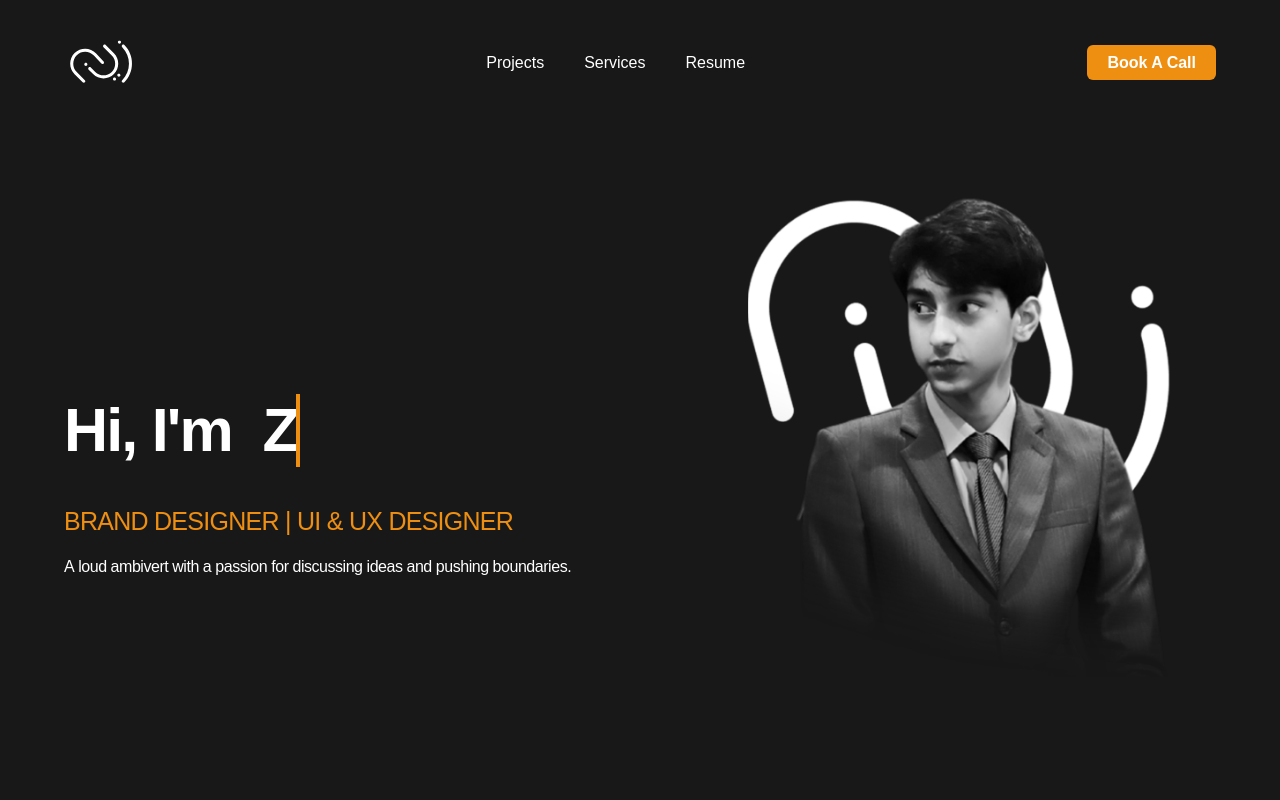
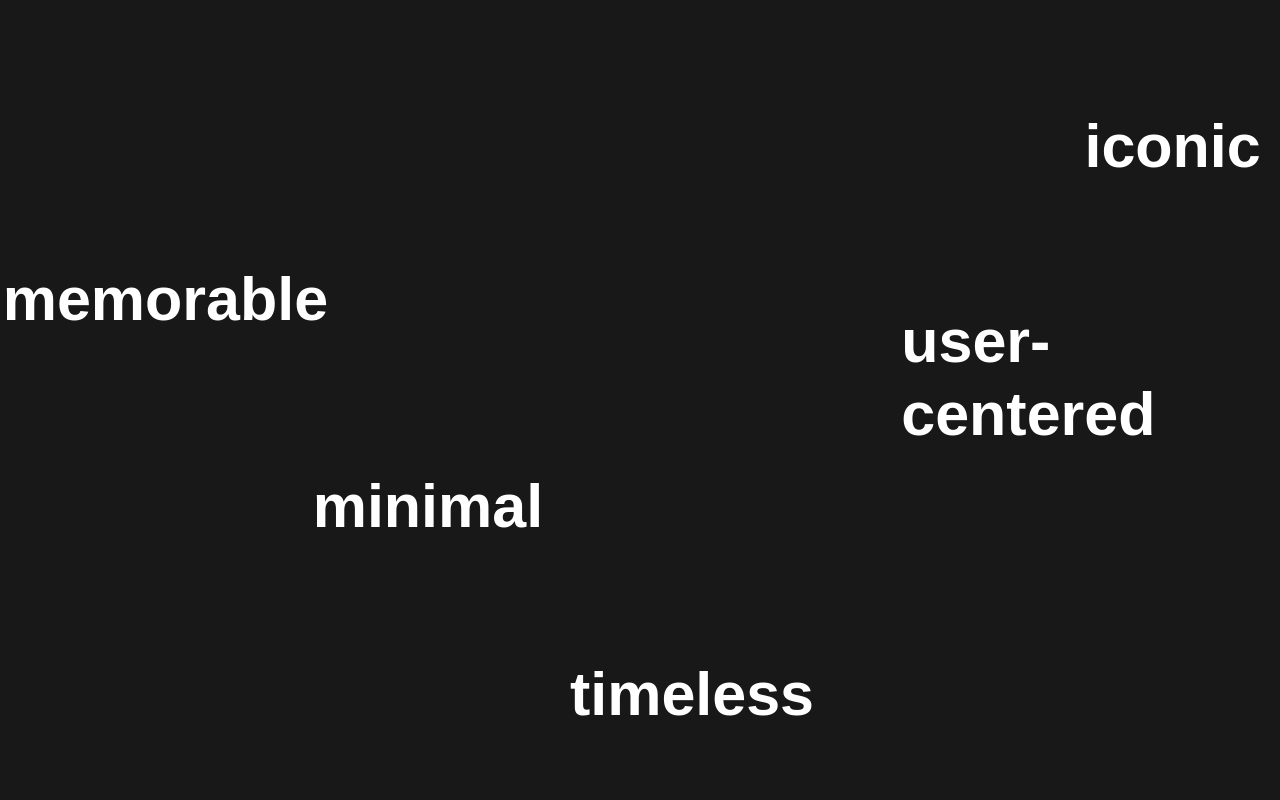
Before and after one commit to ZainAbbas97/learn-next, a Next.js app: page / in a window 1280 px wide. Shown: the top 800 px of the page. Built offline with nearby package versions, Linux system fonts and the light colour scheme; a web font is replaced by a local one.

Commit message:
form deactivation

```diff
--- a/components/molecules/MirageContactForm.tsx
+++ b/components/molecules/MirageContactForm.tsx
@@ -72,7 +72,7 @@ export default function MirageContactForm({ className, activeTag }: Props) {
         e.preventDefault();
         setIsLoading(true);
         fetch(
-          "https://us-central1-atoro-api.cloudfunctions.net/api/atoro-contact",
+          // "https://us-central1-atoro-api.cloudfunctions.net/api/atoro-contact",
           // "http://127.0.0.1:5001/atoro-api/us-central1/api/atoro-contact",
           {
             method: "POST",
--- a/components/templates/Portfolio.tsx
+++ b/components/templates/Portfolio.tsx
@@ -37,7 +37,7 @@ type singleProjectProps = {
 
   return (
     <div
-      className={`grid grid-cols-2 sm:grid-cols-3 md:auto-rows-[50vh] auto-rows-[33vh]  my-0 ${className}`}
+      className={`grid grid-cols-2 sm:grid-cols-4 sm:grid-rows-4 md:auto-rows-[50vh] auto-rows-[35vh]  my-0 ${className}`}
     >
       {pdata.map((data, index) => (
         <button
@@ -88,7 +88,7 @@ const Projects = () => {
           {
             title: "Atoro",
             description: "Brand Identity | Website Design",
-            className: "bg-[#111111]",
+            className: "bg-[#111111] grid-2",
             image: "Atoro",
             href: "https://www.behance.net/gallery/162313635/Atoro-Brand-Identity-Design",
           },
@@ -140,67 +140,3 @@ const Projects = () => {
 };
 
 export default Projects;
-
-{
-  /* <SingleProject
-        primary={[
-          {
-            title: "Atoro",
-            description: "Brand Identity | Website Design",
-            className: "bg-[#111111]",
-            // image: "/Images/Atoro",
-            image: "Atoro",
-            href: "https://www.behance.net/gallery/162313635/Atoro-Brand-Identity-Design",
-          },
-          {
-            title: "Mirage",
-            description: "Brand Identity | Website Design",
-            className: "bg-[#FFA939]",
-            // image: "/Images/Mirage.png",
-            image: "Mirage",
-            href: "https://www.behance.net/gallery/151250795/Mirage-Brand-Identity",
-          },
-          {
-            title: "Threegency",
-            description: "Brand Identity | Website Design",
-            className: "bg-[#00011E]",
-            // image: "/Images/Threegency.png",
-            image: "Threegency",
-            href: "https://www.behance.net/gallery/161711301/Threegency-Brand-Identity-Design",
-          },
-        ]}
-      />
-      <SingleProject
-        primary={[
-          {
-            title: "Creators Furniture",
-            description: "Brand Identity",
-            className: "bg-[#262626]",
-            // image: "/Images/CreatorF.png",
-            image: "Creators",
-            href: "https://www.behance.net/gallery/151250443/Creators-Furnitures-Brand-Identity",
-          },
-          {
-            title: "Phakki",
-            description: "Brand Identity",
-            className: "bg-[#0C503C]",
-            // IconClass: "width={25} height={25} ",
-            width: 130,
-            height: 130,
-            // image: "/Images/Phakki.png",
-            image: "Phakki",
-            href: "https://www.behance.net/gallery/153950119/Phakki",
-          },
-          {
-            title: "View More",
-            description: "Check out more of my work on Behance",
-            className:
-              "bg-[#0A0A0A] hover:bg-yellow backdrop-blur-none  bg-opacity-100",
-            image: "ViewMore",
-            href: "https://www.behance.net/agencymirage",
-            width: 150,
-            height: 150,
-          },
-        ]}
-      /> */
-}
--- /dev/null
+++ b/components/templates/ScrambledText.tsx
@@ -0,0 +1,55 @@
+import React, { useEffect, useState } from "react";
+
+type ScrambleWord = {
+  text: string;
+  position: { x: number; y: number };
+};
+
+const words = [
+  "iconic",
+  "timeless",
+  "user-centered",
+  "memorable",
+  "minimal",
+];
+
+const getRandomPosition = (): { x: number; y: number } => {
+  const x = Math.random() * 90;
+  const y = Math.random() * 90;
+  return { x, y };
+};
+
+const generateScrambleWords = (words: string[]): ScrambleWord[] => {
+  return words.map((word) => ({
+    text: word,
+    position: getRandomPosition(),
+  }));
+};
+
+const ScrambleTextSection: React.FC = () => {
+  const [scrambleWords, setScrambleWords] = useState<ScrambleWord[]>([]);
+
+  useEffect(() => {
+    const scrambleWords = generateScrambleWords(words);
+    setScrambleWords(scrambleWords);
+  }, []);
+
+  return (
+    <div className="h-screen w-screen relative overflow-hidden bg-gray text-white">
+      {scrambleWords.map((scrambleWord, index) => (
+        <h1
+          key={index}
+          className="absolute h1 opacity-100"
+          style={{
+            top: `${scrambleWord.position.y}vh`,
+            left: `${scrambleWord.position.x}vw`,
+          }}
+        >
+          {scrambleWord.text}
+        </h1>
+      ))}
+    </div>
+  );
+};
+
+export default ScrambleTextSection;
--- a/pages/index.tsx
+++ b/pages/index.tsx
@@ -6,11 +6,12 @@ import Services from "@/components/templates/Services";
 import ContactUs from "@/components/templates/ContactUs";
 import Footer from "@/components/templates/Footer";
 import Portfolio from "@/components/templates/Portfolio";
+import ScrambledText from "@/components/templates/ScrambledText";
 
 export default function Hero() {
-
   return (
     <>
+    <ScrambledText />
       <Homepage />
       <div id="projects">
         <Portfolio />
--- a/styles/globals.css
+++ b/styles/globals.css
@@ -97,6 +97,20 @@
     @apply text-body-small leading-[120%];
   }
 }
+/* styles.css or other CSS file */
+.scramble-text-section {
+  width: 100%;
+  height: 100vh;
+  overflow: hidden;
+  position: relative;
+}
+
+.scramble-word {
+  position: absolute;
+  font-size: 8rem;
+  font-weight: bold;
+  opacity: 0.2;
+}
 
 /* @keyframes blink {
 
```
Also changed, not shown: public/Images/Untitled-1.png (added), public/Images/image 8.png (added).
